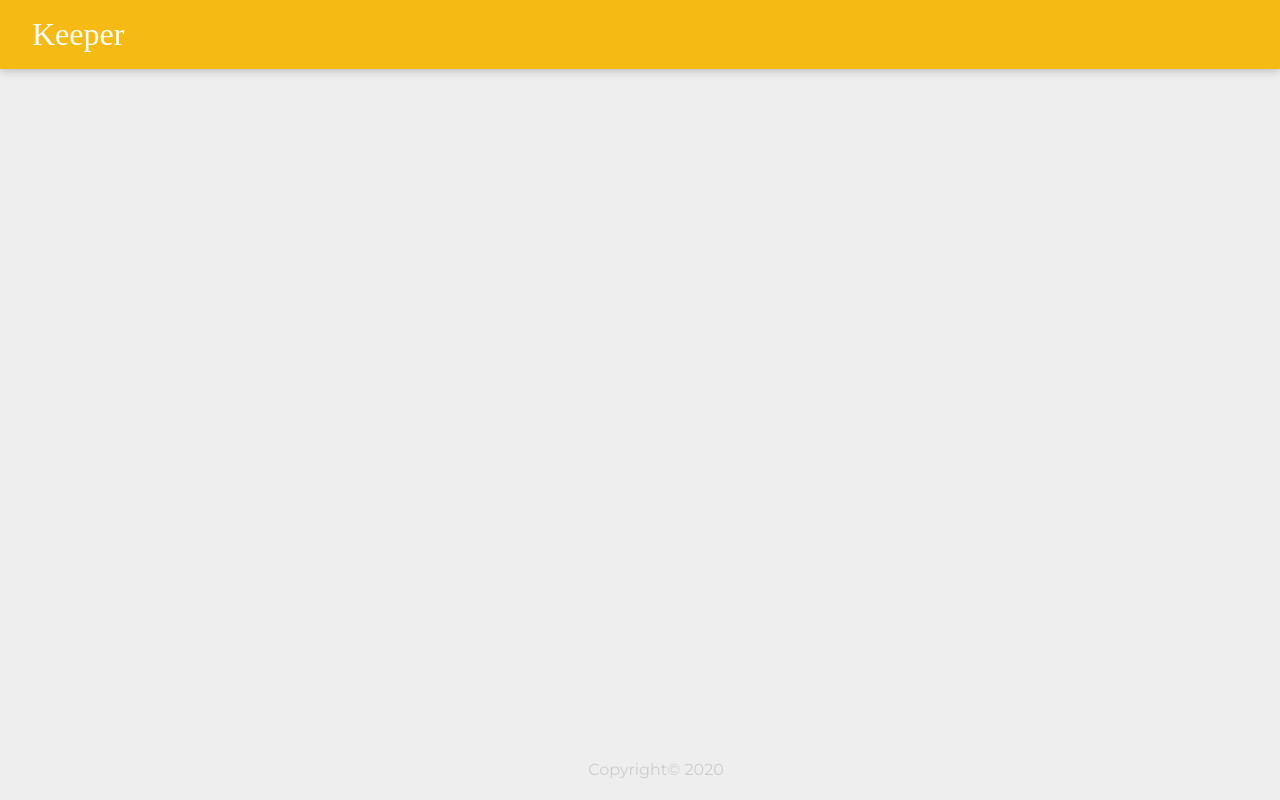
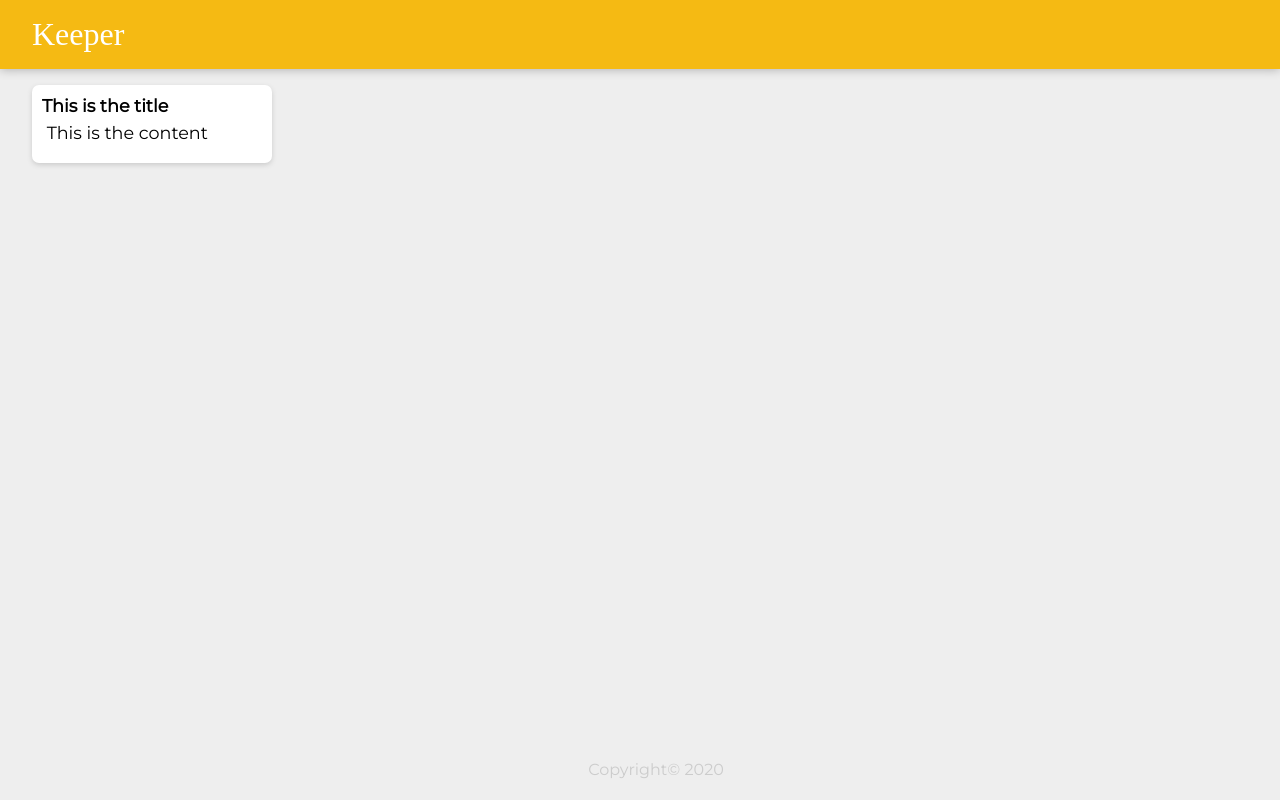
Before and after one commit to yuxinzhou97/Sticky-Notes-Web-App-React, a React (Create React App) app: page / in a window 1280 px wide. Built offline with nearby package versions, Linux system fonts and the light colour scheme; a web font is replaced by a local one.

Commit message:
render note

```diff
--- a/src/components/App.js
+++ b/src/components/App.js
@@ -1,11 +1,13 @@
 import React from "react";
 import Header from "./Header"
 import Footer from "./Footer"
+import Note from "./Note"
 
 function App() {
   return (
     <div>
     <Header />
+    <Note />
     <Footer />
     </div>
   );
--- /dev/null
+++ b/src/components/Note.js
@@ -0,0 +1,12 @@
+import React from "react";
+
+function Note() {
+  return (
+    <div className="note">
+    <h1> This is the title </h1>
+    <p> This is the content </p>
+    </div>
+  );
+}
+
+export default Note;
```
